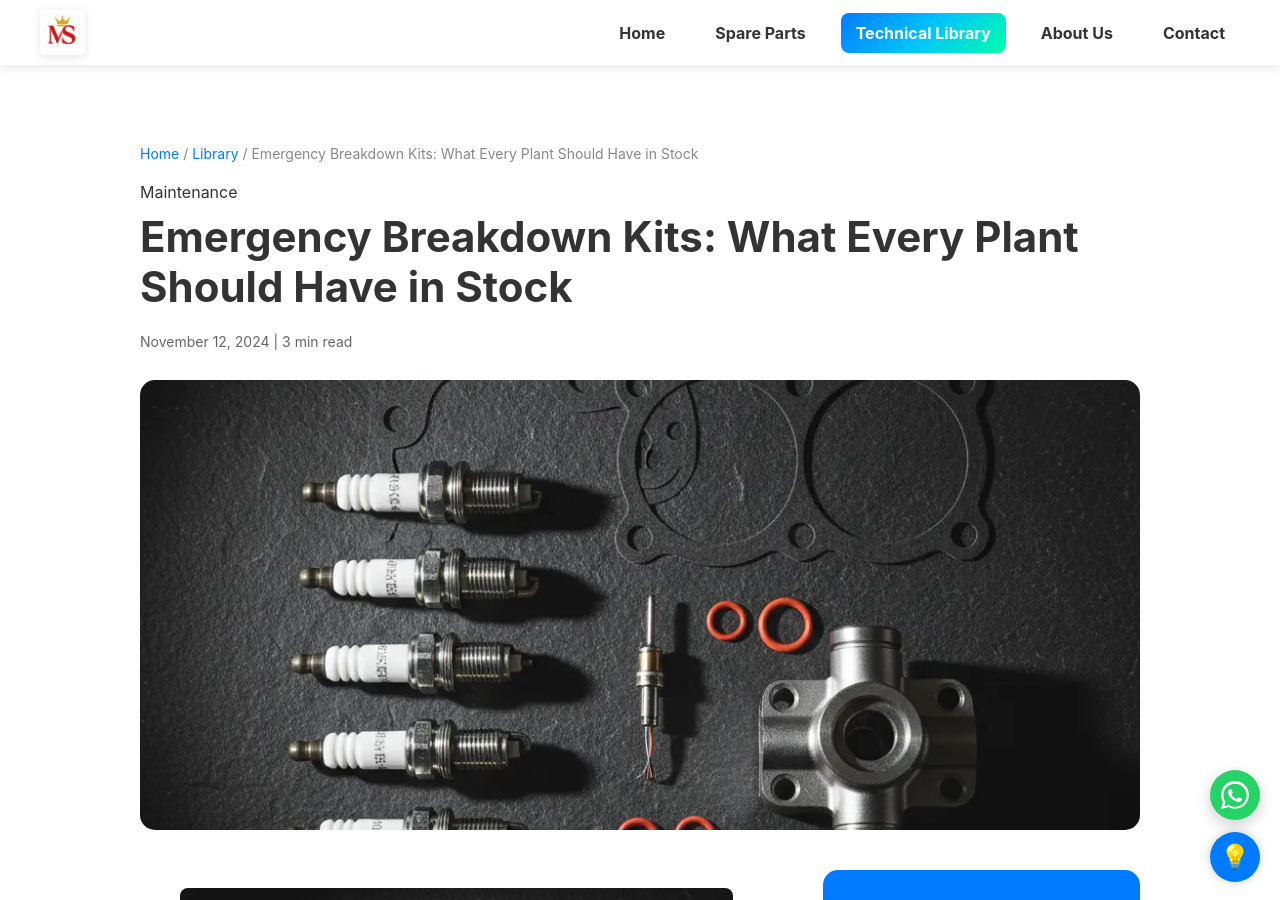
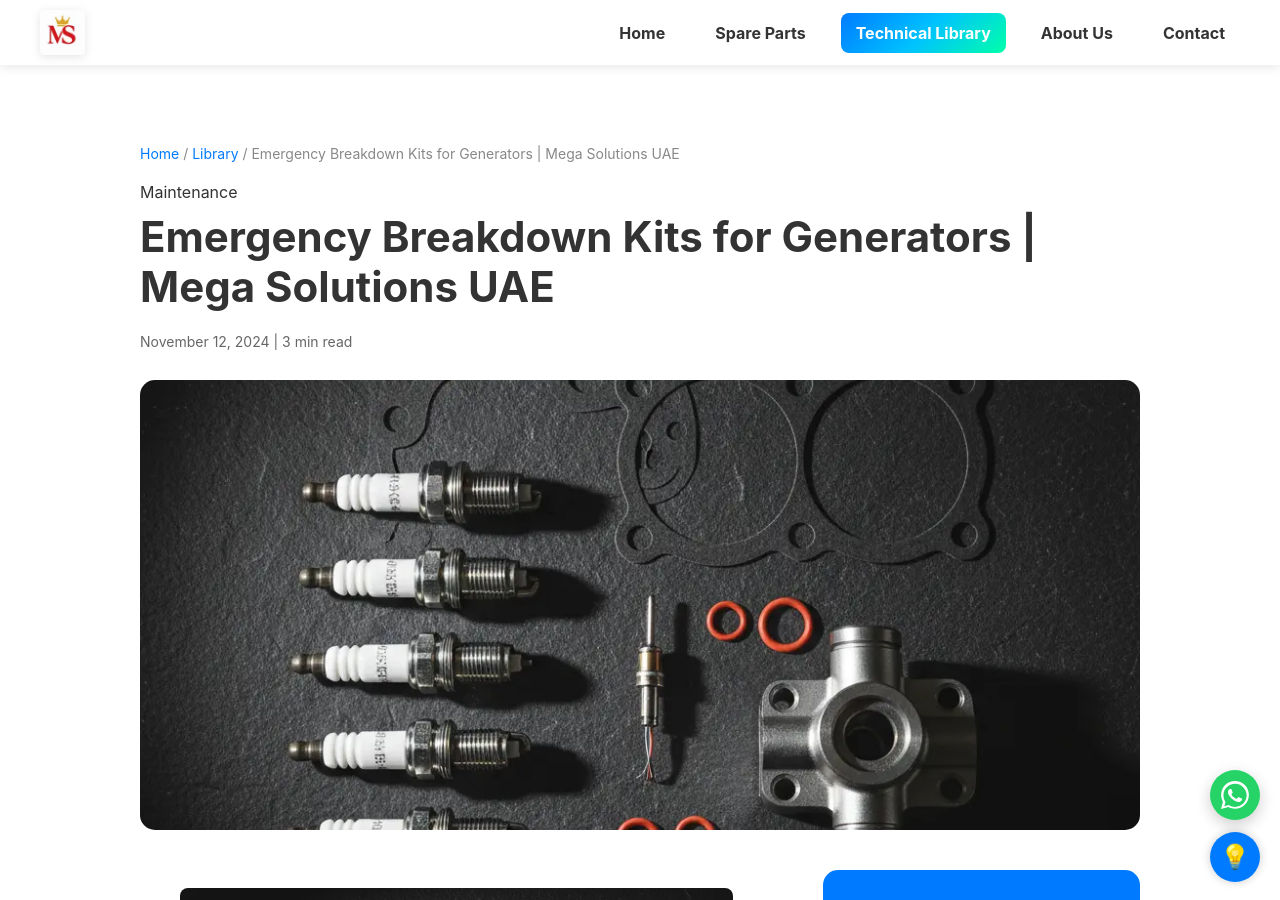
Before and after one commit to Khisal786/Mega-Solutions-UAE, a Jekyll site: the page built from _posts/2024-11-12-emergency-breakdown-kits-essential-parts.md, in a window 1280 px wide and 900 px high. Built offline with Jekyll 4.4.1, drawn with Linux system fonts in a browser that asks for light colours.

Commit message:
Update post title and maintain content structure

```diff
--- a/_posts/2024-11-12-emergency-breakdown-kits-essential-parts.md
+++ b/_posts/2024-11-12-emergency-breakdown-kits-essential-parts.md
@@ -1,6 +1,6 @@
 ---
 layout: post
-title: "Emergency Breakdown Kits: What Every Plant Should Have in Stock"
+title: "Emergency Breakdown Kits for Generators | Mega Solutions UAE"
 date: 2024-11-12
 image: /assets/images/blog/emergency-breakdown-kit-jenbacher-gas-engine.webp
 category: Maintenance
```
